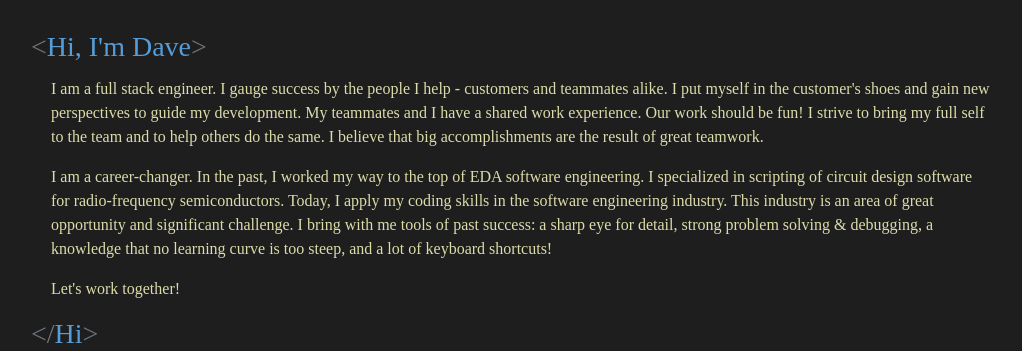
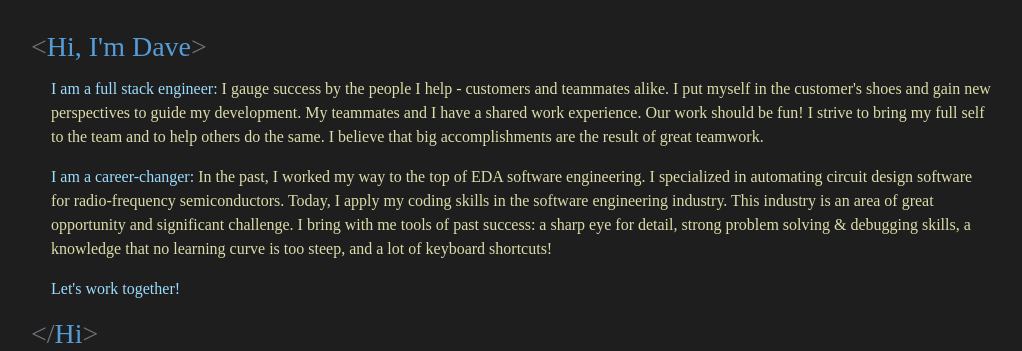
Before and after one commit to DaveTrost/dave-trost, a React (Create React App) app: page / in a window 1280 px wide. Shown: the top 351 px of the page, without its empty margins (119-1141 px from the left). Built offline with nearby package versions, Linux system fonts and the light colour scheme; a web font is replaced by a local one.

Commit message:
tweak the bio text and styling

```diff
--- a/src/components/Bio.scss
+++ b/src/components/Bio.scss
@@ -16,6 +16,9 @@
     padding-bottom: 0;
 
     color: var(--names);
+    span {
+      color: var(--vars);
+    }
 
     .secondary {
       display: none;
--- a/src/components/Bio.tsx
+++ b/src/components/Bio.tsx
@@ -7,7 +7,7 @@ function Bio() {
       <h3><span>{'<'}</span>Hi, I'm Dave<span>{'>'}</span></h3>
       <div className='Bio'>
         <p className='primary'>
-          I am a full stack engineer.
+          <span>I am a full stack engineer: </span>
           I gauge success by the people I help - customers and teammates alike.
           I put myself in the customer's shoes and gain new perspectives to guide my development.
           My teammates and I have a shared work experience. Our work should be fun!
@@ -15,16 +15,16 @@ function Bio() {
           I believe that big accomplishments are the result of great teamwork.
         </p>
         <p className='secondary'>
-          I am a career-changer.
+          <span>I am a career-changer: </span>
           In the past, I worked my way to the top of EDA software engineering.
-          I specialized in scripting of circuit design software for radio-frequency semiconductors.
+          I specialized in automating circuit design software for radio-frequency semiconductors.
           Today, I apply my coding skills in the software engineering industry.
           This industry is an area of great opportunity and significant challenge.
-          I bring with me tools of past success: a sharp eye for detail, strong problem solving & debugging,
+          I bring with me tools of past success: a sharp eye for detail, strong problem solving & debugging skills,
           a knowledge that no learning curve is too steep, and a lot of keyboard shortcuts!
         </p>
         <p>
-          Let's work together!
+          <span>Let's work together!</span>
         </p>
       </div>
       <h3><span>{'</'}</span>Hi<span>{'>'}</span></h3>
```
